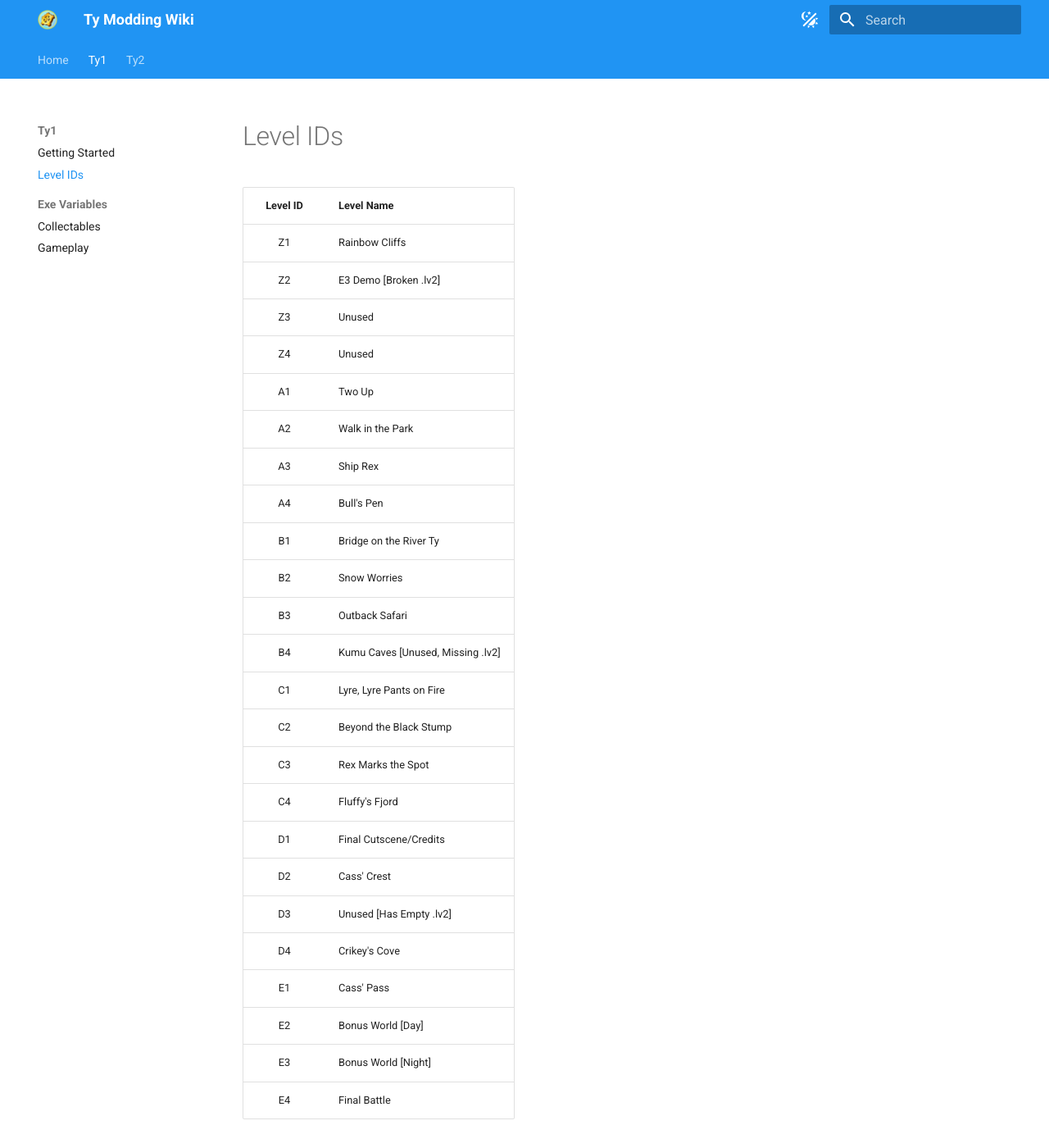
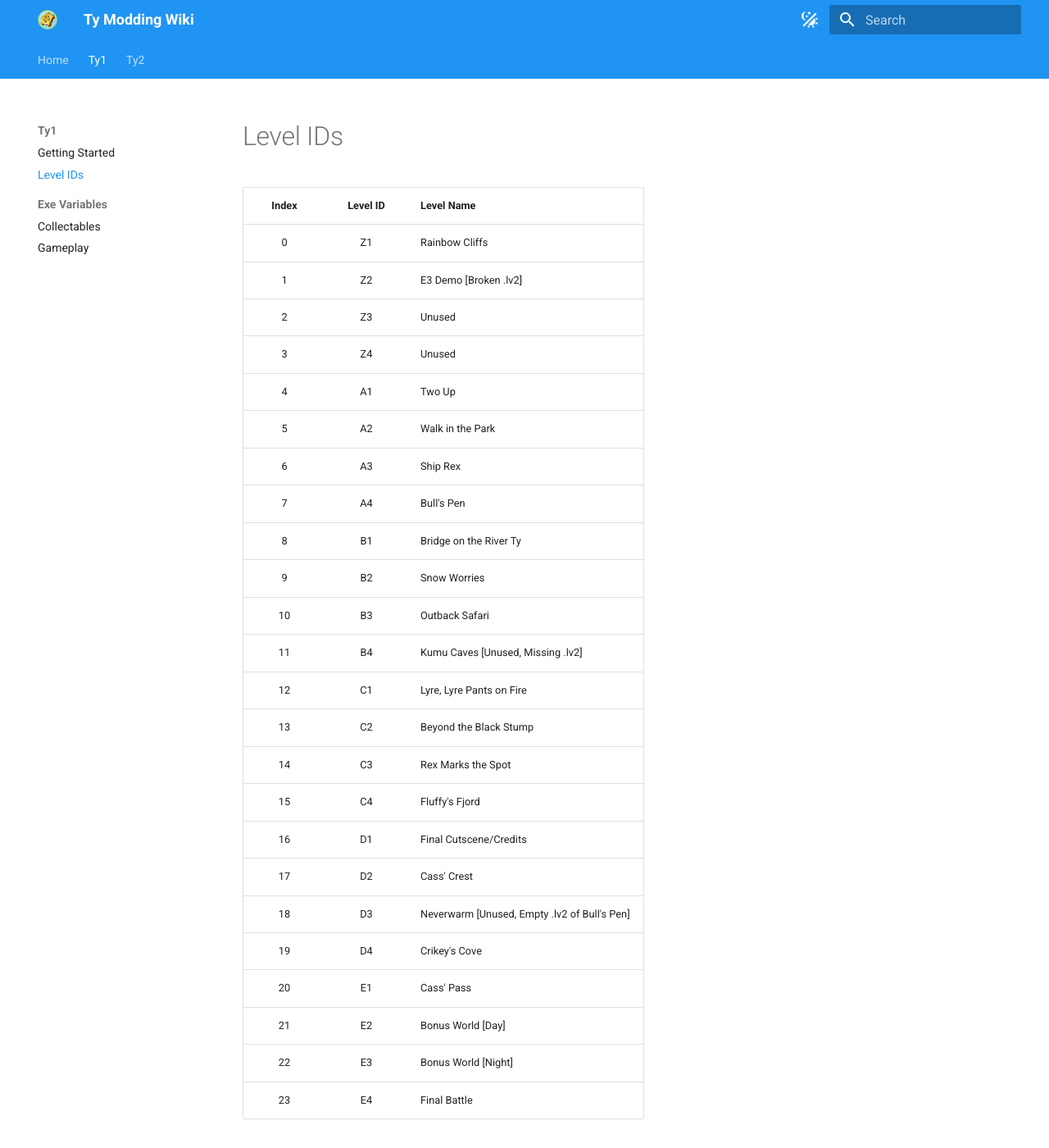
Before and after one commit to TyModdingWiki/tymoddingwiki.github.io, an MkDocs documentation site: the page built from docs/Ty1/LevelIDs.md, in a window 1280 px wide and 1400 px high. Shown: the whole window at 82% size. Built offline with MkDocs 1.6.1 and Material for MkDocs 9.7.7, drawn with Linux system fonts in a browser that asks for light colours.

Commit message:
Add index and edit D3's name to be Neverwarm

```diff
--- a/docs/Ty1/LevelIDs.md
+++ b/docs/Ty1/LevelIDs.md
@@ -1,28 +1,28 @@
 # Level IDs
 
-| Level ID | Level Name
-| :-: | -
-| Z1 | Rainbow Cliffs
-| Z2 | E3 Demo [Broken .lv2]
-| Z3 | Unused
-| Z4 | Unused
-| A1 | Two Up
-| A2 | Walk in the Park
-| A3 | Ship Rex
-| A4 | Bull's Pen
-| B1 | Bridge on the River Ty
-| B2 | Snow Worries
-| B3 | Outback Safari
-| B4 | Kumu Caves [Unused, Missing .lv2]
-| C1 | Lyre, Lyre Pants on Fire
-| C2 | Beyond the Black Stump
-| C3 | Rex Marks the Spot
-| C4 | Fluffy's Fjord
-| D1 | Final Cutscene/Credits
-| D2 | Cass' Crest
-| D3 | Unused [Has Empty .lv2]
-| D4 | Crikey's Cove
-| E1 | Cass' Pass
-| E2 | Bonus World [Day]
-| E3 | Bonus World [Night]
-| E4 | Final Battle
+| Index | Level ID | Level Name
+| :-: | :-: | -
+| 0 | Z1 | Rainbow Cliffs
+| 1 | Z2 | E3 Demo [Broken .lv2]
+| 2 | Z3 | Unused
+| 3 | Z4 | Unused
+| 4 | A1 | Two Up
+| 5 | A2 | Walk in the Park
+| 6 | A3 | Ship Rex
+| 7 | A4 | Bull's Pen
+| 8 | B1 | Bridge on the River Ty
+| 9 | B2 | Snow Worries
+| 10 | B3 | Outback Safari
+| 11 | B4 | Kumu Caves [Unused, Missing .lv2]
+| 12 | C1 | Lyre, Lyre Pants on Fire
+| 13 | C2 | Beyond the Black Stump
+| 14 | C3 | Rex Marks the Spot
+| 15 | C4 | Fluffy's Fjord
+| 16 | D1 | Final Cutscene/Credits
+| 17 | D2 | Cass' Crest
+| 18 | D3 | Neverwarm [Unused, Empty .lv2 of Bull's Pen]
+| 19 | D4 | Crikey's Cove
+| 20 | E1 | Cass' Pass
+| 21 | E2 | Bonus World [Day]
+| 22 | E3 | Bonus World [Night]
+| 23 | E4 | Final Battle
```
